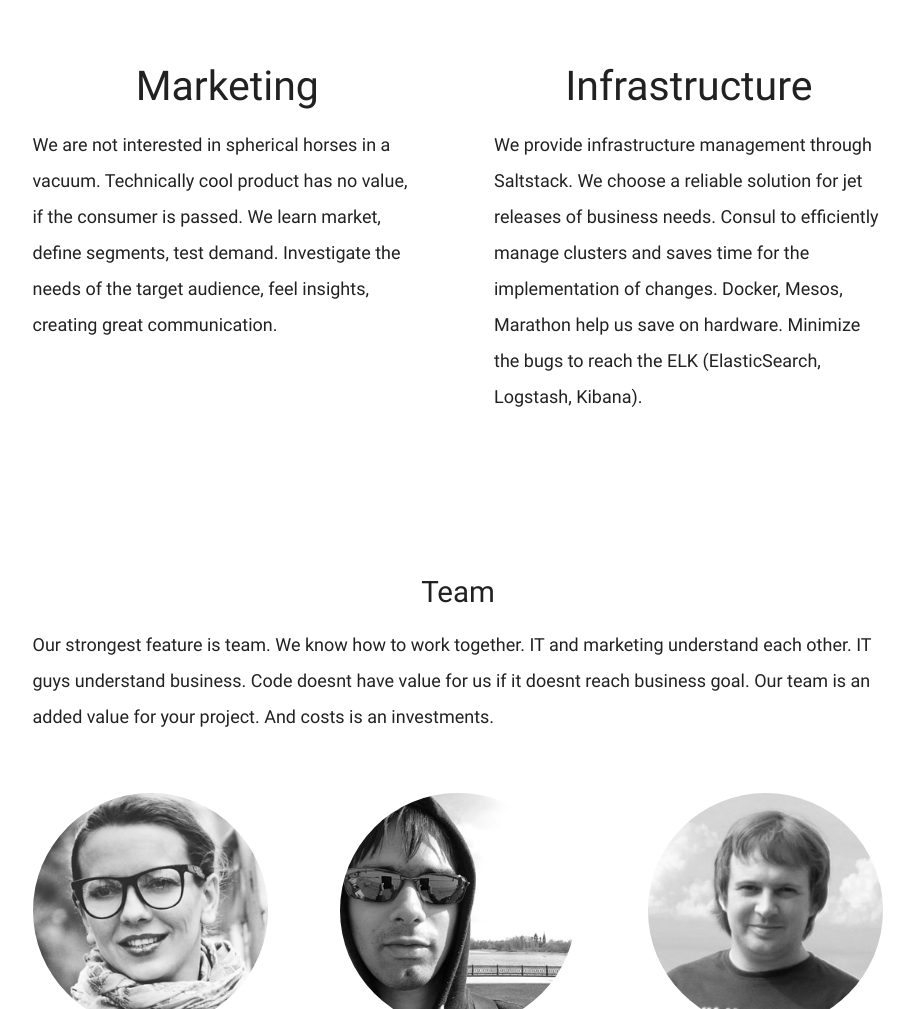
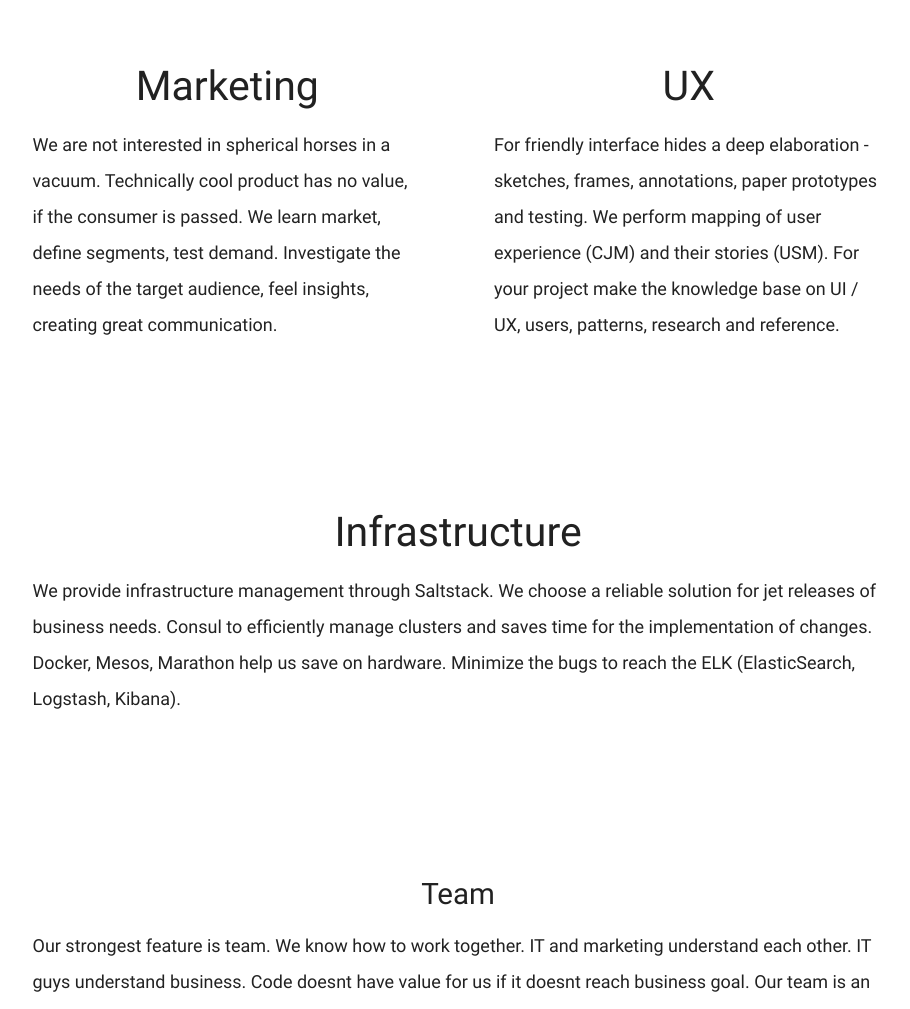
Before and after one commit to unicorndevru/unicorndev.ru, a website: page public/index.html in a window 1280 px wide. Shown: the part 1220-2229 px from the top of the page, without its empty margins (182-1092 px from the left). Drawn offline with nearby package versions, Linux system fonts and the light colour scheme.

Commit message:
add text about UX

```diff
--- a/public/index.html
+++ b/public/index.html
@@ -127,6 +127,17 @@
           <p>We are not interested in spherical horses in a vacuum. Technically cool product has no value, if the consumer is passed. We learn market, define segments, test demand. Investigate the needs of the target audience, feel insights, creating great communication.</p>
         </div>
         <div class="col s12 m6">
+          <h4 class="center">UX</h4>
+          <p>For friendly interface hides a deep elaboration - sketches, frames, annotations, paper prototypes and testing. We perform mapping of user experience (CJM) and their stories (USM). For your project make the knowledge base on UI / UX, users, patterns, research and reference.</p>
+        </div>
+      </div>
+    </div>
+  </div>
+
+  <div class="section">
+    <div class="container">
+      <div class="row">
+        <div class="col s12">
           <h4 class="center">Infrastructure</h4>
           <p>We provide infrastructure management through Saltstack. We choose a reliable solution for jet releases of business needs. Consul to efficiently manage clusters and saves time for the implementation of changes. Docker, Mesos, Marathon help us save on hardware. Minimize the bugs to reach the ELK (ElasticSearch, Logstash, Kibana).</p>
         </div>
```
